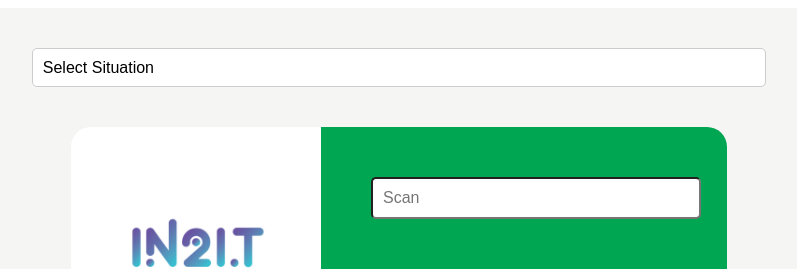
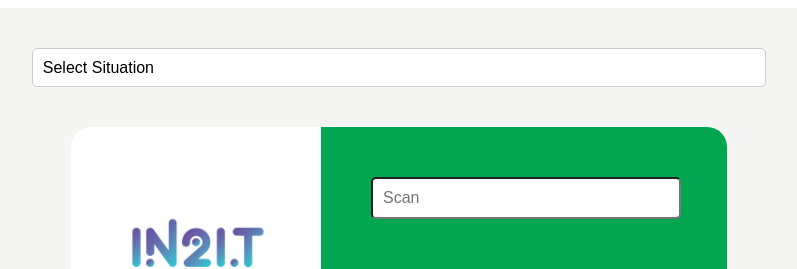
Before and after one commit to realpantagon/WUWM, a React (Vite) app: page / in a window 1280 px wide. Shown: the top 269 px of the page, without its empty margins (241-1038 px from the left). Built offline with nearby package versions, Linux system fonts and the light colour scheme.

Commit message:
edited size

```diff
--- a/src/Scanner.css
+++ b/src/Scanner.css
@@ -7,6 +7,7 @@
 
   .input-container {
     margin-bottom: 20px;
+    margin-right: 20px;
   }
 
   .text-input {
@@ -31,6 +32,7 @@
   }
 
   .fetched-type {
+    margin-top: 50px;
     margin-bottom: 20px;
   }
 
@@ -103,7 +105,7 @@
   .block2{
     width: 25%;
     height: 460px;
-    background-color: #00a651;
+    background-color: #00a650;
     padding: 50px;
     border-top-right-radius: 20px;
     border-bottom-right-radius: 20px;
```
